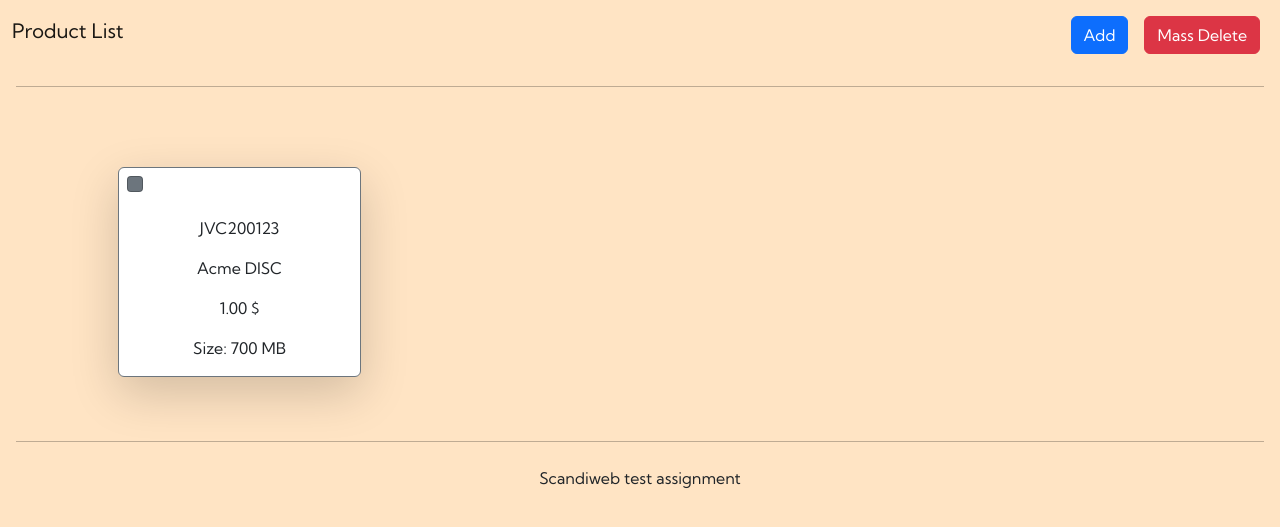
After one commit to emmanuelAfrifahAmpomah/junior_dev_task, a PHP site: page /frontend/product-list.php in a window 1280 px wide. The commit adds this page. Shown: the top 527 px of the page. Run offline with PHP 8.4, Linux system fonts and the light colour scheme.

Commit message:
added product list page

```diff
--- a/frontend/addproduct.php
+++ b/frontend/addproduct.php
@@ -15,7 +15,7 @@
     <h1 class="navbar-brand">Product Add</h1>
     <span class="d-flex">
       <button class="btn btn-primary m-2" type="submit" form="product_form">Save</button>
-      <a class="btn btn-danger m-2" href="#" type="button">Cancel</a>
+      <a class="btn btn-danger m-2" href="product-list.php" type="button">Cancel</a>
     </span>
   </div>
 </nav>
@@ -28,7 +28,7 @@
             <label class="col-sm-2 col-form-label" for="sku">SKU</label>
             <div class="col-sm-auto was-validated">
             <input id="sku" type="text" class="form-control" name="sku" value="" required>
-            <div id="feedbackSku" class="invalid-feedback">
+            <div class="invalid-feedback">
             Please, provide an SKU
             </div>
             </div>
@@ -49,7 +49,7 @@
             <div class="col-sm-auto was-validated">
             <input id="price" type="number" min="0.01" step="0.01" class="form-control" name="price" value="" required>
             <div id="feedbackSku" class="invalid-feedback">
-            Please, provide the price
+            Please, provide the Price
             </div>
             </div>
             </div>
--- /dev/null
+++ b/frontend/product-list.php
@@ -0,0 +1,48 @@
+<!DOCTYPE html>
+<html lang="en">
+<head>
+    <meta charset="UTF-8">
+    <meta http-equiv="X-UA-Compatible" content="IE=edge">
+    <meta name="viewport" content="width=device-width, initial-scale=1.0">
+    <title>Adding new product</title>
+    <link href="bootstrap/bootstrap.css" rel="stylesheet">  <!-- Bootstrap -->
+    <link href="https://fonts.googleapis.com/css2?family=Kumbh+Sans&display=swap" rel="stylesheet">
+    <link rel="stylesheet" href="styles/styles.css" media="screen"> <!-- style directory -->
+</head>
+<body class="">
+<nav class="navbar">
+  <div class="container-fluid">
+    <h1 class="navbar-brand">Product List</h1>
+    <span class="d-flex">
+      <a href="addproduct.php" class="btn btn-primary m-2" type="submit">Add</a>
+      <a id="delete-product-btn" class="btn btn-danger m-2" href="delete.php" type="button">Mass Delete</a>
+    </span>
+  </div>
+</nav>
+<hr class="mx-3 py-1">
+<div class="container p-5">
+<div class="row row-cols-1 row-cols-sm-2 row-cols-md-4">
+    <div class="mt-2">
+        <div class="card border-secondary shadow-lg">
+            <div class="card-input">
+                <input type="checkbox" class="delete-checkbox form-check-input bg-secondary m-2" name="" form="delete-form">
+            </div>
+            <div class="card-body">
+                <p class="card-text text-center">JVC200123</p>
+                <p class="card-text text-center">Acme DISC</p>
+                <p class="card-text text-center">1.00 $</p>
+                <p class="card-text text-center">Size: 700 MB</p>
+            </div>
+        </div>
+    </div>
+</div>
+</div>
+<footer class="">
+<hr class="mx-3 py-1">
+<div class="text-center">
+<p>Scandiweb test assignment</p>
+</div>
+</footer>
+</body>
+<script src="bootstrap\bootstrap.bundle.js"></script> <!-- bootstrap javascript -->
+</html>
--- a/frontend/script.js
+++ b/frontend/script.js
@@ -33,4 +33,8 @@ $("document").ready(function() {
         $("#dvd").hide();
         }
   })
+
+  // $().focusout(function(){
+  //   $this.show()
+  // });
 })
```
